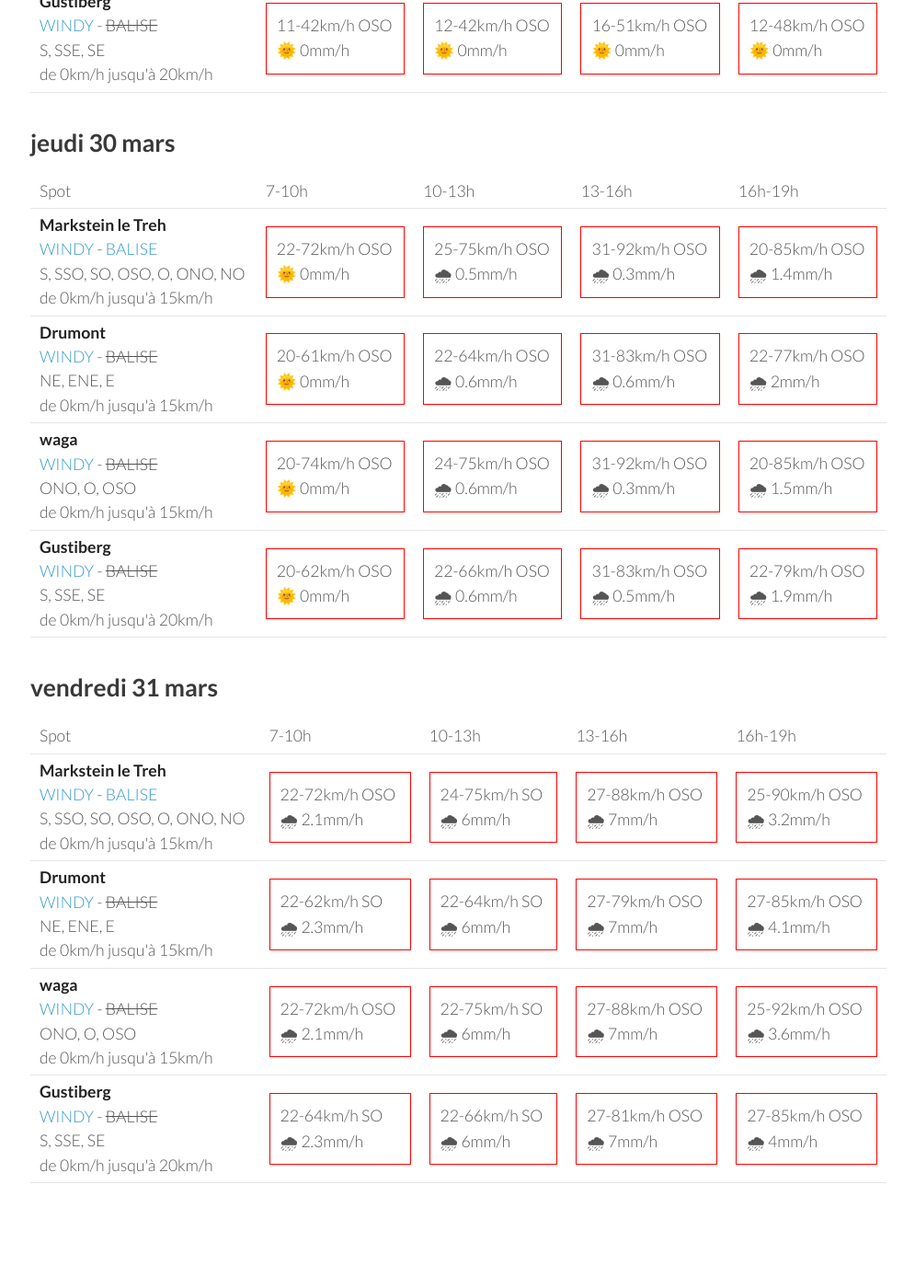
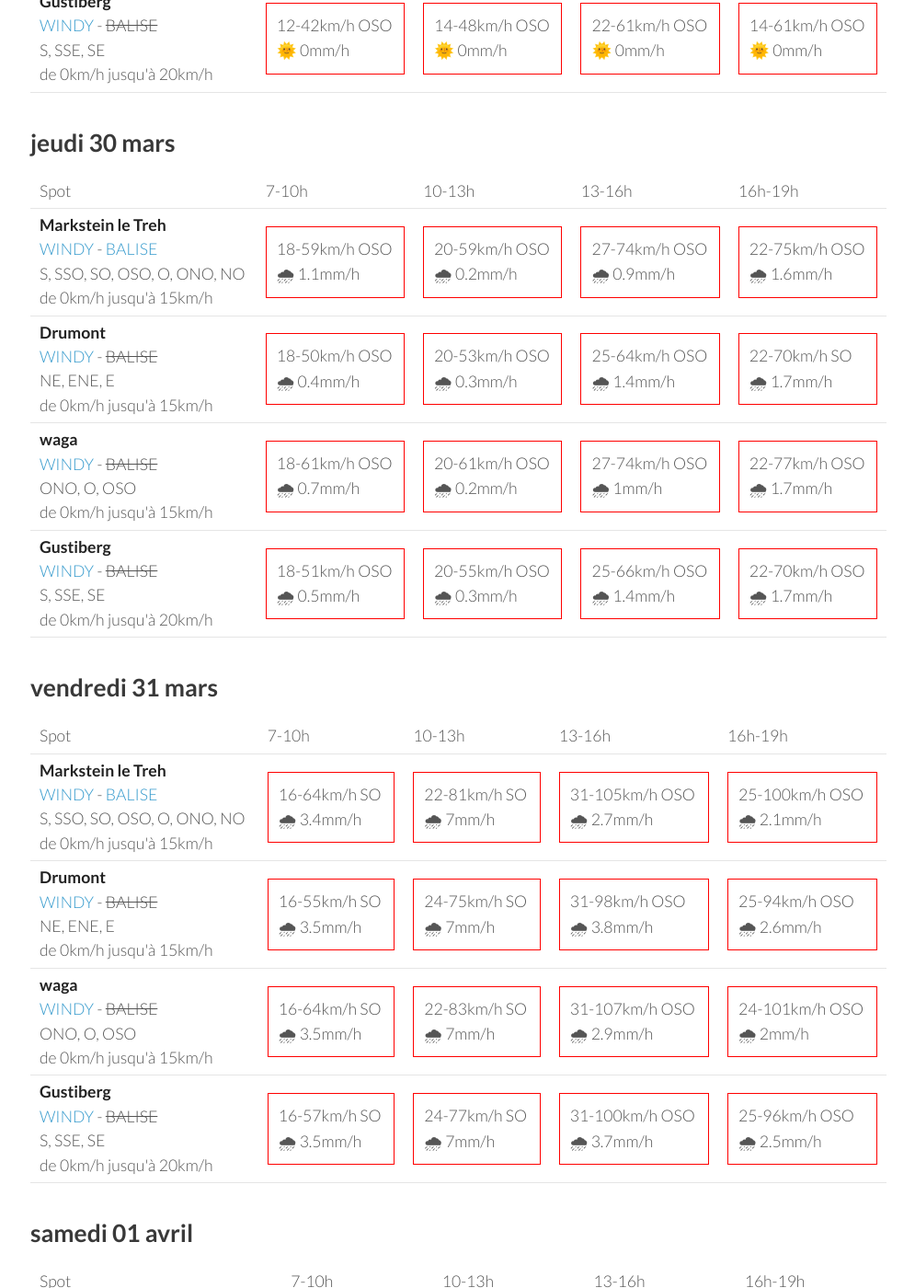
Before and after one commit to parapente-dans-le-nord/parapente-dans-le-nord.github.io, a Jekyll site: the page built from vosges.markdown, in a window 1280 px wide and 1400 px high, scrolled down 1918 px. Shown: the whole window at 92% size, without its empty margins (25-1020 px from the left). Built offline with Jekyll 4.4.1, drawn with Linux system fonts in a browser that asks for light colours; some of the changed text lies outside the part shown.

Commit message:
update index.markdown

```diff
--- a/vosges.markdown
+++ b/vosges.markdown
@@ -7,7 +7,7 @@ title:  "Tous les spots"
 {: .links}
 
 # Prevision Windy, modèle Arome
-page mise à jour le lundi 27 mars 06:16
+page mise à jour le lundi 27 mars 10:16
 
 ## lundi 27 mars
 
@@ -134,42 +134,42 @@ page mise à jour le lundi 27 mars 06:16
       <td>16h-19h</td>
     </tr>
 <tr>
+        <td><strong>waga</strong><br><a href="https://windy.com/47.903/6.996?47.900,6.983,15">WINDY</a> - <span class="no-balise"> BALISE </span><br> <span class="vent-favorable">ONO, O, OSO</span><br><span class="force-vent">de 0km/h jusqu'à 15km/h</span> </td>
+
+            <td><div class="not-flyable"><p>11-48km/h O</p><p>🌞 0mm/h</p></div></td>
+            <td><div class="not-flyable"><p>16-53km/h OSO</p><p>🌞 0mm/h</p></div></td>
+            <td><div class="not-flyable"><p>22-64km/h OSO</p><p>🌞 0mm/h</p></div></td>
+            <td><div class="not-flyable"><p>14-64km/h OSO</p><p>🌞 0mm/h</p></div></td>
+
+
+    </tr>
+<tr>
         <td><strong>Markstein le Treh</strong><br><a href="https://windy.com/47.926/7.012?47.505,7.012,8,m:eY1agmQ">WINDY</a> - <span class=""><a href="http://www.balisemeteo.com/balise.php?idBalise=136">BALISE</a> </span><br> <span class="vent-favorable">S, SSO, SO, OSO, O, ONO, NO</span><br><span class="force-vent">de 0km/h jusqu'à 15km/h</span> </td>
 
-            <td><div class="not-flyable"><p>11-46km/h OSO</p><p>🌞 0mm/h</p></div></td>
-            <td><div class="not-flyable"><p>14-50km/h OSO</p><p>🌞 0mm/h</p></div></td>
-            <td><div class="not-flyable"><p>18-57km/h OSO</p><p>🌞 0mm/h</p></div></td>
-            <td><div class="not-flyable"><p>12-55km/h OSO</p><p>🌞 0mm/h</p></div></td>
+            <td><div class="not-flyable"><p>12-48km/h OSO</p><p>🌞 0mm/h</p></div></td>
+            <td><div class="not-flyable"><p>16-53km/h OSO</p><p>🌞 0mm/h</p></div></td>
+            <td><div class="not-flyable"><p>22-64km/h OSO</p><p>🌞 0mm/h</p></div></td>
+            <td><div class="not-flyable"><p>14-64km/h OSO</p><p>🌞 0mm/h</p></div></td>
 
 
     </tr>
 <tr>
         <td><strong>Drumont</strong><br><a href="https://windy.com/47.898/6.919?47.687,6.919,9,m:eYYagmG">WINDY</a> - <span class="no-balise"> BALISE </span><br> <span class="vent-favorable">NE, ENE, E</span><br><span class="force-vent">de 0km/h jusqu'à 15km/h</span> </td>
 
-            <td><div class="not-flyable"><p>11-40km/h OSO</p><p>🌞 0mm/h</p></div></td>
-            <td><div class="not-flyable"><p>12-40km/h OSO</p><p>🌞 0mm/h</p></div></td>
-            <td><div class="not-flyable"><p>16-50km/h OSO</p><p>🌞 0mm/h</p></div></td>
-            <td><div class="not-flyable"><p>12-48km/h OSO</p><p>🌞 0mm/h</p></div></td>
-
-
-    </tr>
-<tr>
-        <td><strong>waga</strong><br><a href="https://windy.com/47.903/6.996?47.900,6.983,15">WINDY</a> - <span class="no-balise"> BALISE </span><br> <span class="vent-favorable">ONO, O, OSO</span><br><span class="force-vent">de 0km/h jusqu'à 15km/h</span> </td>
-
-            <td><div class="not-flyable"><p>11-48km/h OSO</p><p>🌞 0mm/h</p></div></td>
-            <td><div class="not-flyable"><p>14-50km/h OSO</p><p>🌞 0mm/h</p></div></td>
-            <td><div class="not-flyable"><p>18-57km/h OSO</p><p>🌞 0mm/h</p></div></td>
-            <td><div class="not-flyable"><p>12-55km/h OSO</p><p>🌞 0mm/h</p></div></td>
+            <td><div class="not-flyable"><p>12-42km/h OSO</p><p>🌞 0mm/h</p></div></td>
+            <td><div class="not-flyable"><p>14-46km/h OSO</p><p>🌞 0mm/h</p></div></td>
+            <td><div class="not-flyable"><p>22-59km/h OSO</p><p>🌞 0mm/h</p></div></td>
+            <td><div class="not-flyable"><p>14-59km/h OSO</p><p>🌞 0mm/h</p></div></td>
 
 
     </tr>
 <tr>
         <td><strong>Gustiberg</strong><br><a href="https://windy.com/47.894/6.934?47.891,6.934,15,m:eYYagmI">WINDY</a> - <span class="no-balise"> BALISE </span><br> <span class="vent-favorable">S, SSE, SE</span><br><span class="force-vent">de 0km/h jusqu'à 20km/h</span> </td>
 
-            <td><div class="not-flyable"><p>11-42km/h OSO</p><p>🌞 0mm/h</p></div></td>
             <td><div class="not-flyable"><p>12-42km/h OSO</p><p>🌞 0mm/h</p></div></td>
-            <td><div class="not-flyable"><p>16-51km/h OSO</p><p>🌞 0mm/h</p></div></td>
-            <td><div class="not-flyable"><p>12-48km/h OSO</p><p>🌞 0mm/h</p></div></td>
+            <td><div class="not-flyable"><p>14-48km/h OSO</p><p>🌞 0mm/h</p></div></td>
+            <td><div class="not-flyable"><p>22-61km/h OSO</p><p>🌞 0mm/h</p></div></td>
+            <td><div class="not-flyable"><p>14-61km/h OSO</p><p>🌞 0mm/h</p></div></td>
 
 
     </tr>
@@ -192,40 +192,40 @@ page mise à jour le lundi 27 mars 06:16
 <tr>
         <td><strong>Markstein le Treh</strong><br><a href="https://windy.com/47.926/7.012?47.505,7.012,8,m:eY1agmQ">WINDY</a> - <span class=""><a href="http://www.balisemeteo.com/balise.php?idBalise=136">BALISE</a> </span><br> <span class="vent-favorable">S, SSO, SO, OSO, O, ONO, NO</span><br><span class="force-vent">de 0km/h jusqu'à 15km/h</span> </td>
 
-            <td><div class="not-flyable"><p>22-72km/h OSO</p><p>🌞 0mm/h</p></div></td>
-            <td><div class="not-flyable"><p>25-75km/h OSO</p><p>🌧 0.5mm/h</p></div></td>
-            <td><div class="not-flyable"><p>31-92km/h OSO</p><p>🌧 0.3mm/h</p></div></td>
-            <td><div class="not-flyable"><p>20-85km/h OSO</p><p>🌧 1.4mm/h</p></div></td>
+            <td><div class="not-flyable"><p>18-59km/h OSO</p><p>🌧 1.1mm/h</p></div></td>
+            <td><div class="not-flyable"><p>20-59km/h OSO</p><p>🌧 0.2mm/h</p></div></td>
+            <td><div class="not-flyable"><p>27-74km/h OSO</p><p>🌧 0.9mm/h</p></div></td>
+            <td><div class="not-flyable"><p>22-75km/h OSO</p><p>🌧 1.6mm/h</p></div></td>
 
 
     </tr>
 <tr>
         <td><strong>Drumont</strong><br><a href="https://windy.com/47.898/6.919?47.687,6.919,9,m:eYYagmG">WINDY</a> - <span class="no-balise"> BALISE </span><br> <span class="vent-favorable">NE, ENE, E</span><br><span class="force-vent">de 0km/h jusqu'à 15km/h</span> </td>
 
-            <td><div class="not-flyable"><p>20-61km/h OSO</p><p>🌞 0mm/h</p></div></td>
-            <td><div class="not-flyable"><p>22-64km/h OSO</p><p>🌧 0.6mm/h</p></div></td>
-            <td><div class="not-flyable"><p>31-83km/h OSO</p><p>🌧 0.6mm/h</p></div></td>
-            <td><div class="not-flyable"><p>22-77km/h OSO</p><p>🌧 2mm/h</p></div></td>
+            <td><div class="not-flyable"><p>18-50km/h OSO</p><p>🌧 0.4mm/h</p></div></td>
+            <td><div class="not-flyable"><p>20-53km/h OSO</p><p>🌧 0.3mm/h</p></div></td>
+            <td><div class="not-flyable"><p>25-64km/h OSO</p><p>🌧 1.4mm/h</p></div></td>
+            <td><div class="not-flyable"><p>22-70km/h SO</p><p>🌧 1.7mm/h</p></div></td>
 
 
     </tr>
 <tr>
         <td><strong>waga</strong><br><a href="https://windy.com/47.903/6.996?47.900,6.983,15">WINDY</a> - <span class="no-balise"> BALISE </span><br> <span class="vent-favorable">ONO, O, OSO</span><br><span class="force-vent">de 0km/h jusqu'à 15km/h</span> </td>
 
-            <td><div class="not-flyable"><p>20-74km/h OSO</p><p>🌞 0mm/h</p></div></td>
-            <td><div class="not-flyable"><p>24-75km/h OSO</p><p>🌧 0.6mm/h</p></div></td>
-            <td><div class="not-flyable"><p>31-92km/h OSO</p><p>🌧 0.3mm/h</p></div></td>
-            <td><div class="not-flyable"><p>20-85km/h OSO</p><p>🌧 1.5mm/h</p></div></td>
+            <td><div class="not-flyable"><p>18-61km/h OSO</p><p>🌧 0.7mm/h</p></div></td>
+            <td><div class="not-flyable"><p>20-61km/h OSO</p><p>🌧 0.2mm/h</p></div></td>
+            <td><div class="not-flyable"><p>27-74km/h OSO</p><p>🌧 1mm/h</p></div></td>
+            <td><div class="not-flyable"><p>22-77km/h OSO</p><p>🌧 1.7mm/h</p></div></td>
 
 
     </tr>
 <tr>
         <td><strong>Gustiberg</strong><br><a href="https://windy.com/47.894/6.934?47.891,6.934,15,m:eYYagmI">WINDY</a> - <span class="no-balise"> BALISE </span><br> <span class="vent-favorable">S, SSE, SE</span><br><span class="force-vent">de 0km/h jusqu'à 20km/h</span> </td>
 
-            <td><div class="not-flyable"><p>20-62km/h OSO</p><p>🌞 0mm/h</p></div></td>
-            <td><div class="not-flyable"><p>22-66km/h OSO</p><p>🌧 0.6mm/h</p></div></td>
-            <td><div class="not-flyable"><p>31-83km/h OSO</p><p>🌧 0.5mm/h</p></div></td>
-            <td><div class="not-flyable"><p>22-79km/h OSO</p><p>🌧 1.9mm/h</p></div></td>
+            <td><div class="not-flyable"><p>18-51km/h OSO</p><p>🌧 0.5mm/h</p></div></td>
+            <td><div class="not-flyable"><p>20-55km/h OSO</p><p>🌧 0.3mm/h</p></div></td>
+            <td><div class="not-flyable"><p>25-66km/h OSO</p><p>🌧 1.4mm/h</p></div></td>
+            <td><div class="not-flyable"><p>22-70km/h OSO</p><p>🌧 1.7mm/h</p></div></td>
 
 
     </tr>
@@ -248,40 +248,40 @@ page mise à jour le lundi 27 mars 06:16
 <tr>
         <td><strong>Markstein le Treh</strong><br><a href="https://windy.com/47.926/7.012?47.505,7.012,8,m:eY1agmQ">WINDY</a> - <span class=""><a href="http://www.balisemeteo.com/balise.php?idBalise=136">BALISE</a> </span><br> <span class="vent-favorable">S, SSO, SO, OSO, O, ONO, NO</span><br><span class="force-vent">de 0km/h jusqu'à 15km/h</span> </td>
 
-            <td><div class="not-flyable"><p>22-72km/h OSO</p><p>🌧 2.1mm/h</p></div></td>
-            <td><div class="not-flyable"><p>24-75km/h SO</p><p>🌧 6mm/h</p></div></td>
-            <td><div class="not-flyable"><p>27-88km/h OSO</p><p>🌧 7mm/h</p></div></td>
-            <td><div class="not-flyable"><p>25-90km/h OSO</p><p>🌧 3.2mm/h</p></div></td>
+            <td><div class="not-flyable"><p>16-64km/h SO</p><p>🌧 3.4mm/h</p></div></td>
+            <td><div class="not-flyable"><p>22-81km/h SO</p><p>🌧 7mm/h</p></div></td>
+            <td><div class="not-flyable"><p>31-105km/h OSO</p><p>🌧 2.7mm/h</p></div></td>
+            <td><div class="not-flyable"><p>25-100km/h OSO</p><p>🌧 2.1mm/h</p></div></td>
 
 
     </tr>
 <tr>
         <td><strong>Drumont</strong><br><a href="https://windy.com/47.898/6.919?47.687,6.919,9,m:eYYagmG">WINDY</a> - <span class="no-balise"> BALISE </span><br> <span class="vent-favorable">NE, ENE, E</span><br><span class="force-vent">de 0km/h jusqu'à 15km/h</span> </td>
 
-            <td><div class="not-flyable"><p>22-62km/h SO</p><p>🌧 2.3mm/h</p></div></td>
-            <td><div class="not-flyable"><p>22-64km/h SO</p><p>🌧 6mm/h</p></div></td>
-            <td><div class="not-flyable"><p>27-79km/h OSO</p><p>🌧 7mm/h</p></div></td>
-            <td><div class="not-flyable"><p>27-85km/h OSO</p><p>🌧 4.1mm/h</p></div></td>
+            <td><div class="not-flyable"><p>16-55km/h SO</p><p>🌧 3.5mm/h</p></div></td>
+            <td><div class="not-flyable"><p>24-75km/h SO</p><p>🌧 7mm/h</p></div></td>
+            <td><div class="not-flyable"><p>31-98km/h OSO</p><p>🌧 3.8mm/h</p></div></td>
+            <td><div class="not-flyable"><p>25-94km/h OSO</p><p>🌧 2.6mm/h</p></div></td>
 
 
     </tr>
 <tr>
         <td><strong>waga</strong><br><a href="https://windy.com/47.903/6.996?47.900,6.983,15">WINDY</a> - <span class="no-balise"> BALISE </span><br> <span class="vent-favorable">ONO, O, OSO</span><br><span class="force-vent">de 0km/h jusqu'à 15km/h</span> </td>
 
-            <td><div class="not-flyable"><p>22-72km/h OSO</p><p>🌧 2.1mm/h</p></div></td>
-            <td><div class="not-flyable"><p>22-75km/h SO</p><p>🌧 6mm/h</p></div></td>
-            <td><div class="not-flyable"><p>27-88km/h OSO</p><p>🌧 7mm/h</p></div></td>
-            <td><div class="not-flyable"><p>25-92km/h OSO</p><p>🌧 3.6mm/h</p></div></td>
+            <td><div class="not-flyable"><p>16-64km/h SO</p><p>🌧 3.5mm/h</p></div></td>
+            <td><div class="not-flyable"><p>22-83km/h SO</p><p>🌧 7mm/h</p></div></td>
+            <td><div class="not-flyable"><p>31-107km/h OSO</p><p>🌧 2.9mm/h</p></div></td>
+            <td><div class="not-flyable"><p>24-101km/h OSO</p><p>🌧 2mm/h</p></div></td>
 
 
     </tr>
 <tr>
         <td><strong>Gustiberg</strong><br><a href="https://windy.com/47.894/6.934?47.891,6.934,15,m:eYYagmI">WINDY</a> - <span class="no-balise"> BALISE </span><br> <span class="vent-favorable">S, SSE, SE</span><br><span class="force-vent">de 0km/h jusqu'à 20km/h</span> </td>
 
-            <td><div class="not-flyable"><p>22-64km/h SO</p><p>🌧 2.3mm/h</p></div></td>
-            <td><div class="not-flyable"><p>22-66km/h SO</p><p>🌧 6mm/h</p></div></td>
-            <td><div class="not-flyable"><p>27-81km/h OSO</p><p>🌧 7mm/h</p></div></td>
-            <td><div class="not-flyable"><p>27-85km/h OSO</p><p>🌧 4mm/h</p></div></td>
+            <td><div class="not-flyable"><p>16-57km/h SO</p><p>🌧 3.5mm/h</p></div></td>
+            <td><div class="not-flyable"><p>24-77km/h SO</p><p>🌧 7mm/h</p></div></td>
+            <td><div class="not-flyable"><p>31-100km/h OSO</p><p>🌧 3.7mm/h</p></div></td>
+            <td><div class="not-flyable"><p>25-96km/h OSO</p><p>🌧 2.5mm/h</p></div></td>
 
 
     </tr>
@@ -289,3 +289,59 @@ page mise à jour le lundi 27 mars 06:16
 </tbody>
 </table>
 {:/}
+## samedi 01 avril
+
+{::nomarkdown}
+<table>
+  <tbody>
+    <tr>
+      <td>Spot</td>
+      <td>7-10h</td>
+      <td>10-13h</td>
+      <td>13-16h</td>
+      <td>16h-19h</td>
+    </tr>
+<tr>
+        <td><strong>waga</strong><br><a href="https://windy.com/47.903/6.996?47.900,6.983,15">WINDY</a> - <span class="no-balise"> BALISE </span><br> <span class="vent-favorable">ONO, O, OSO</span><br><span class="force-vent">de 0km/h jusqu'à 15km/h</span> </td>
+
+            <td><div class="not-flyable"><p>18-68km/h O</p><p>🌧 1.7mm/h</p></div></td>
+            <td><div class="not-flyable"><p>22-70km/h O</p><p>🌧 1mm/h</p></div></td>
+            <td><div class="not-flyable"><p>22-72km/h O</p><p>🌧 1.2mm/h</p></div></td>
+            <td><div class="not-flyable"><p>16-75km/h O</p><p>🌧 2.3mm/h</p></div></td>
+
+
+    </tr>
+<tr>
+        <td><strong>Markstein le Treh</strong><br><a href="https://windy.com/47.926/7.012?47.505,7.012,8,m:eY1agmQ">WINDY</a> - <span class=""><a href="http://www.balisemeteo.com/balise.php?idBalise=136">BALISE</a> </span><br> <span class="vent-favorable">S, SSO, SO, OSO, O, ONO, NO</span><br><span class="force-vent">de 0km/h jusqu'à 15km/h</span> </td>
+
+            <td><div class="not-flyable"><p>18-68km/h O</p><p>🌧 1.6mm/h</p></div></td>
+            <td><div class="not-flyable"><p>22-68km/h O</p><p>🌧 0.9mm/h</p></div></td>
+            <td><div class="not-flyable"><p>22-70km/h O</p><p>🌧 1.2mm/h</p></div></td>
+            <td><div class="not-flyable"><p>18-74km/h O</p><p>🌧 2.2mm/h</p></div></td>
+
+
+    </tr>
+<tr>
+        <td><strong>Drumont</strong><br><a href="https://windy.com/47.898/6.919?47.687,6.919,9,m:eYYagmG">WINDY</a> - <span class="no-balise"> BALISE </span><br> <span class="vent-favorable">NE, ENE, E</span><br><span class="force-vent">de 0km/h jusqu'à 15km/h</span> </td>
+
+            <td><div class="not-flyable"><p>18-57km/h O</p><p>🌧 2.1mm/h</p></div></td>
+            <td><div class="not-flyable"><p>22-62km/h O</p><p>🌧 1.5mm/h</p></div></td>
+            <td><div class="not-flyable"><p>22-64km/h O</p><p>🌧 1.9mm/h</p></div></td>
+            <td><div class="not-flyable"><p>14-68km/h O</p><p>🌧 2.5mm/h</p></div></td>
+
+
+    </tr>
+<tr>
+        <td><strong>Gustiberg</strong><br><a href="https://windy.com/47.894/6.934?47.891,6.934,15,m:eYYagmI">WINDY</a> - <span class="no-balise"> BALISE </span><br> <span class="vent-favorable">S, SSE, SE</span><br><span class="force-vent">de 0km/h jusqu'à 20km/h</span> </td>
+
+            <td><div class="not-flyable"><p>18-59km/h O</p><p>🌧 2mm/h</p></div></td>
+            <td><div class="not-flyable"><p>22-62km/h O</p><p>🌧 1.4mm/h</p></div></td>
+            <td><div class="not-flyable"><p>22-66km/h O</p><p>🌧 1.8mm/h</p></div></td>
+            <td><div class="not-flyable"><p>16-68km/h O</p><p>🌧 2.4mm/h</p></div></td>
+
+
+    </tr>
+
+</tbody>
+</table>
+{:/}
```
